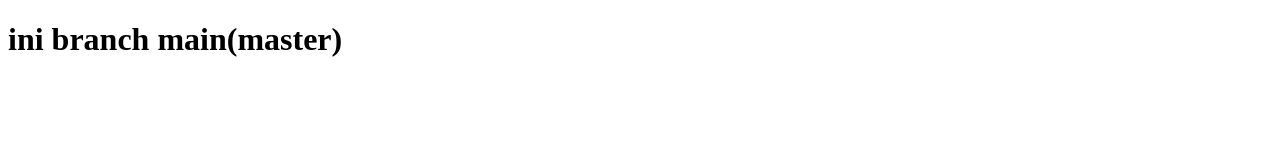
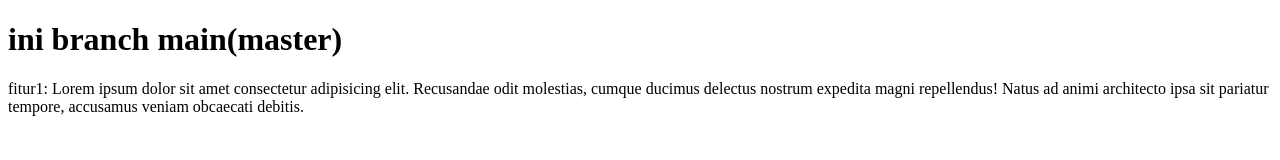
Before and after one commit to yuniaremeilia2048/task1GIT, a plain HTML site: page index.html in a window 1280 px wide. Drawn offline with Linux system fonts and the light colour scheme.

Commit message:
add tag p for fitur1 text

```diff
--- a/index.html
+++ b/index.html
@@ -8,5 +8,6 @@
 </head>
 <body>
     <h1>ini branch main(master)</h1>
+    <p>fitur1: Lorem ipsum dolor sit amet consectetur adipisicing elit. Recusandae odit molestias, cumque ducimus delectus nostrum expedita magni repellendus! Natus ad animi architecto ipsa sit pariatur tempore, accusamus veniam obcaecati debitis.</p>
 </body>
 </html>
```
